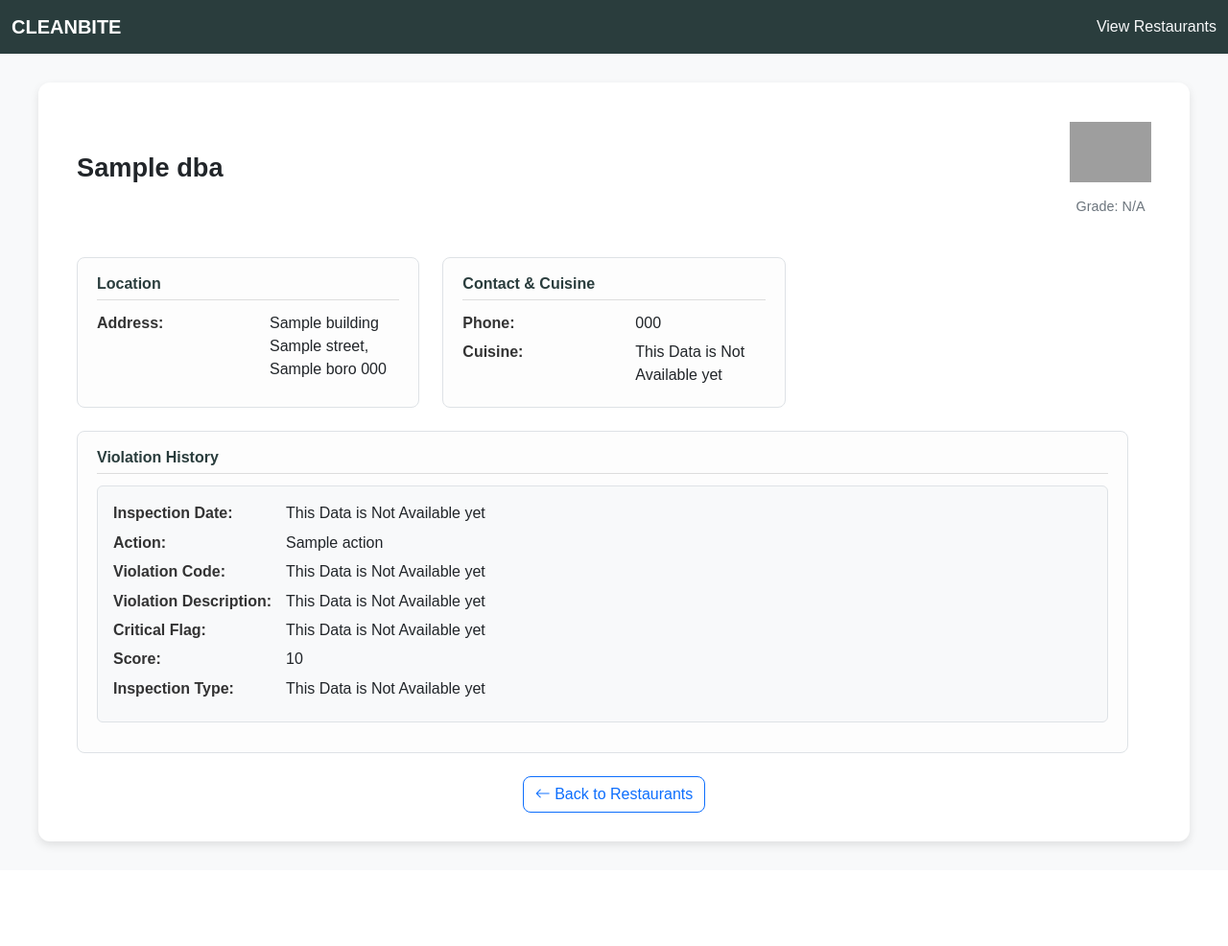
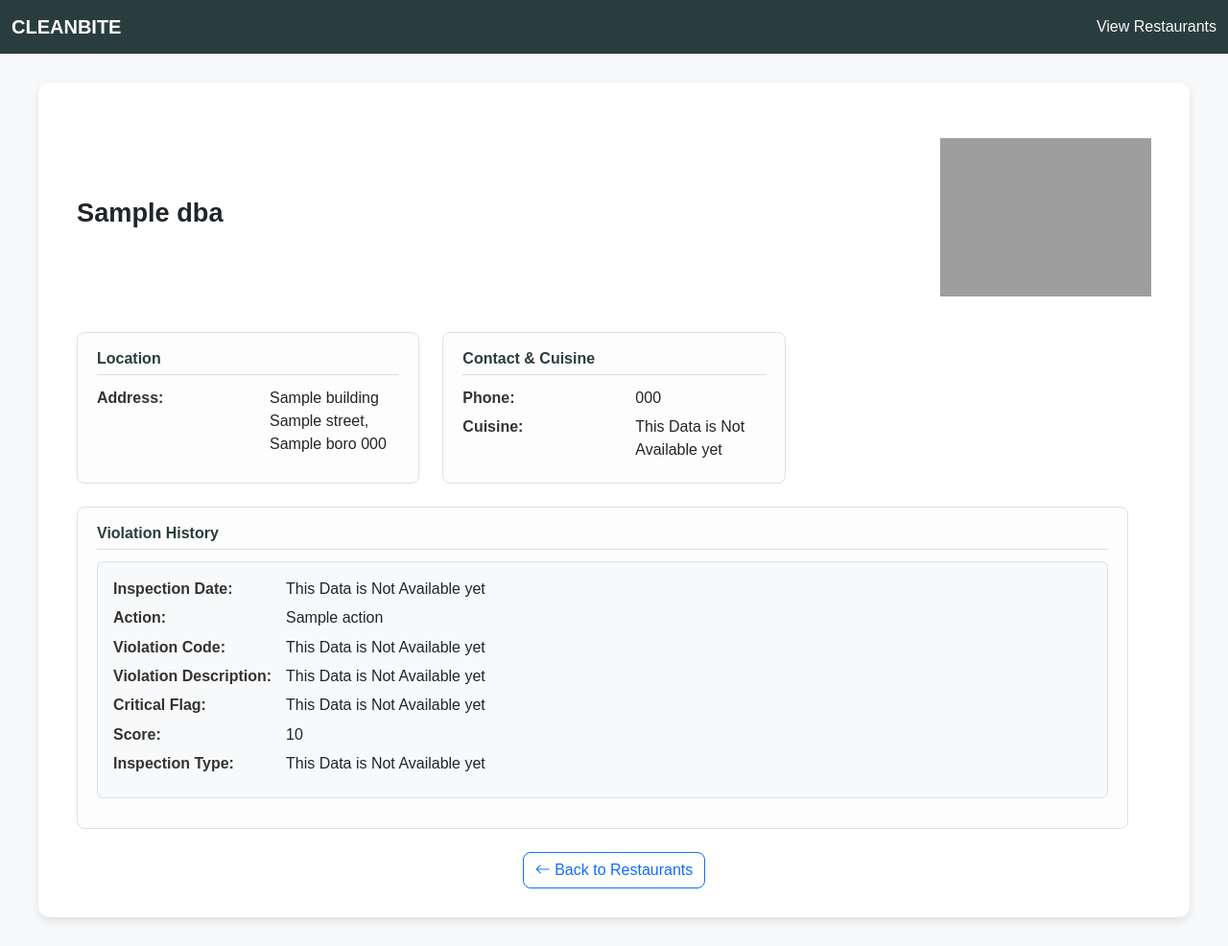
Before and after one commit to sm5898/DE-Project, a Flask app: template display/templates/restaurant_detail.html in a window 1280 px wide. Shown: the whole page at 96% size. Before the commit the page ends 884 px from the top, so only its background shows below. Run offline with Flask 3, Linux system fonts and the light colour scheme; the template is opened without the code that fills it: most values are stand-ins (such as "Sample title", 1, 10 or a date in 2020); parts of the project's set-up code (start-up, migrations or seed data) failed here and were passed over; grey boxes are pictures that could not be loaded.

Commit message:
Fixed UI changes

```diff
--- a/display/templates/restaurant_detail.html
+++ b/display/templates/restaurant_detail.html
@@ -29,8 +29,8 @@
       display: flex;
       justify-content: space-between;
       align-items: center;
-      flex-wrap: wrap;
-      margin-bottom: 25px;
+      margin-bottom: 10px; /* reduce spacing below header */
+      padding-bottom: 0;
     }
 
     .restaurant-title {
@@ -39,18 +39,20 @@
       color: #212529;
     }
 
+    .grade-stamp {
+      display: flex;
+      flex-direction: column;
+      align-items: center;
+      justify-content: center;
+      margin-top: 0;     /* reduce unnecessary top spacing */
+    }
+
     .grade-stamp img {
-      width: 85px;
-      height: 85px;
+      width: 220px;
+      height: 220px;
       object-fit: contain;
     }
 
-    .grade-stamp p {
-      font-weight: 500;
-      color: #6c757d;
-      font-size: 0.9rem;
-      margin-top: 4px;
-    }
 
     .section-box {
       border: 1px solid #dee2e6;
@@ -98,7 +100,7 @@
 
     @media (max-width: 992px) {
       .main-card {
-        padding: 20px;
+        padding-top: 20px !important; /* was too large by default */
       }
       .restaurant-title {
         font-size: 1.3rem;
@@ -131,7 +133,6 @@
         <h2 class="restaurant-title">{{ restaurant["DBA"] }}</h2>
         <div class="grade-stamp text-center">
           <img src="{{ url_for('static', filename=grade_img) }}" alt="Grade Stamp">
-          <p>Grade: {{ restaurant["LATEST GRADE"] or "N/A" }}</p>
         </div>
       </div>
 
```
Also changed, not shown: display/templates/home.html (+7 -7 lines).
